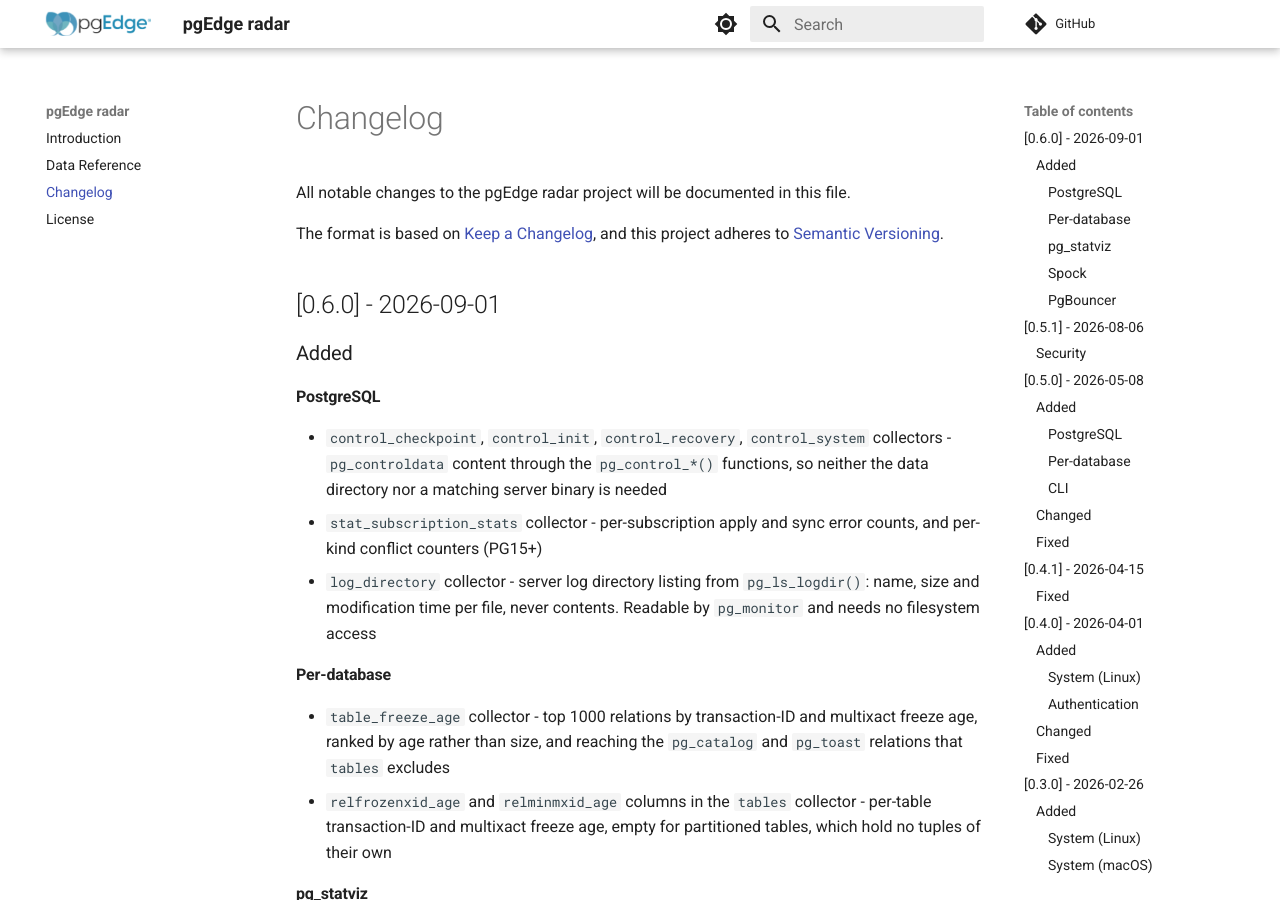
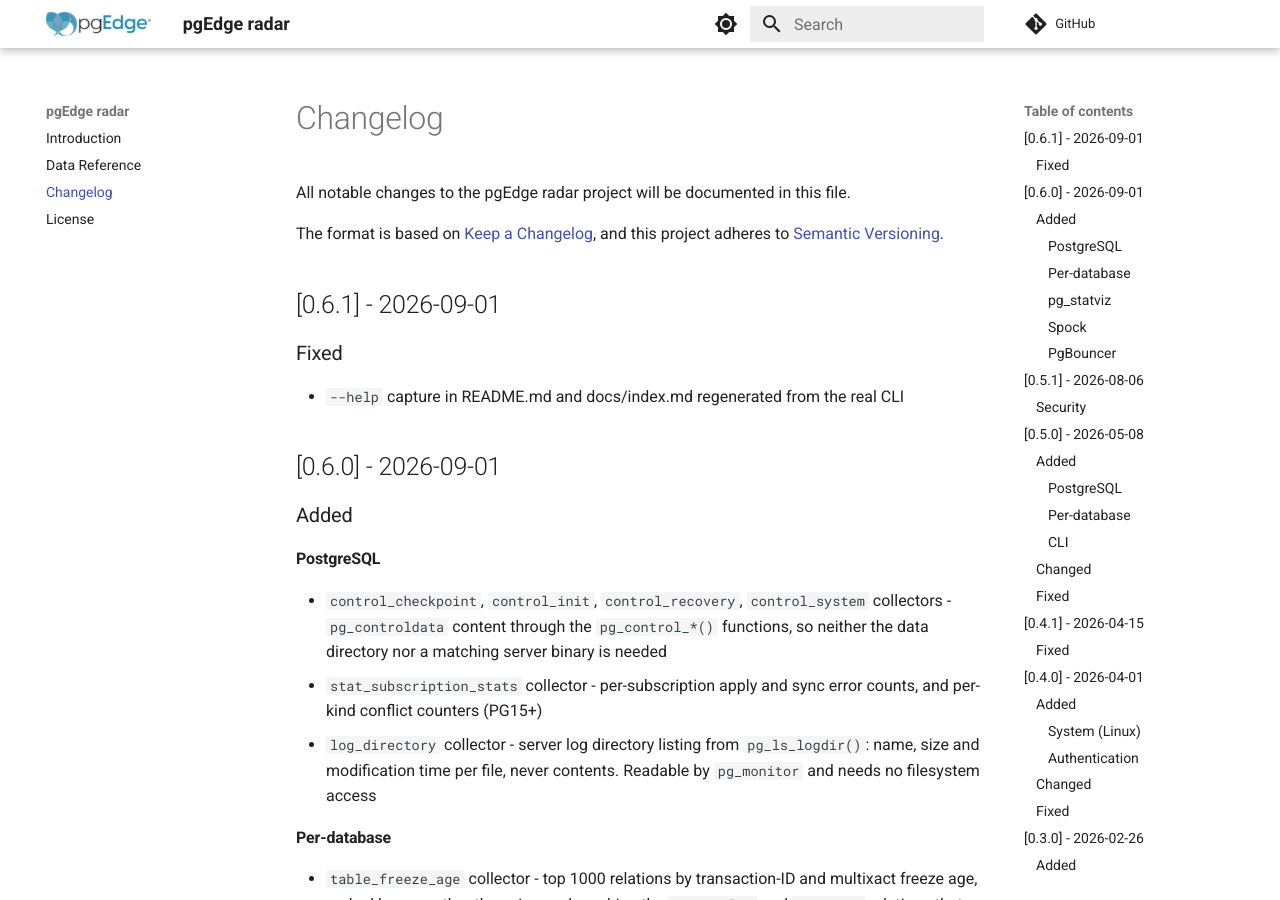
Before and after one commit to pgEdge/radar, an MkDocs documentation site: the page built from docs/changelog.md, in a window 1280 px wide and 900 px high. Built offline with MkDocs 1.6.1 and Material for MkDocs 9.7.7, drawn with Linux system fonts in a browser that asks for light colours; comment, search, counter and statistics services are not loaded.

Commit message:
docs: add the 0.6.1 changelog entry

```diff
--- a/docs/changelog.md
+++ b/docs/changelog.md
@@ -6,6 +6,11 @@ documented in this file.
 The format is based on [Keep a Changelog](https://keepachangelog.com/),
 and this project adheres to
 [Semantic Versioning](https://semver.org/spec/v2.0.0.html).
+
+## [0.6.1] - 2026-09-01
+
+### Fixed
+- `--help` capture in README.md and docs/index.md regenerated from the real CLI
 
 ## [0.6.0] - 2026-09-01
 
```
